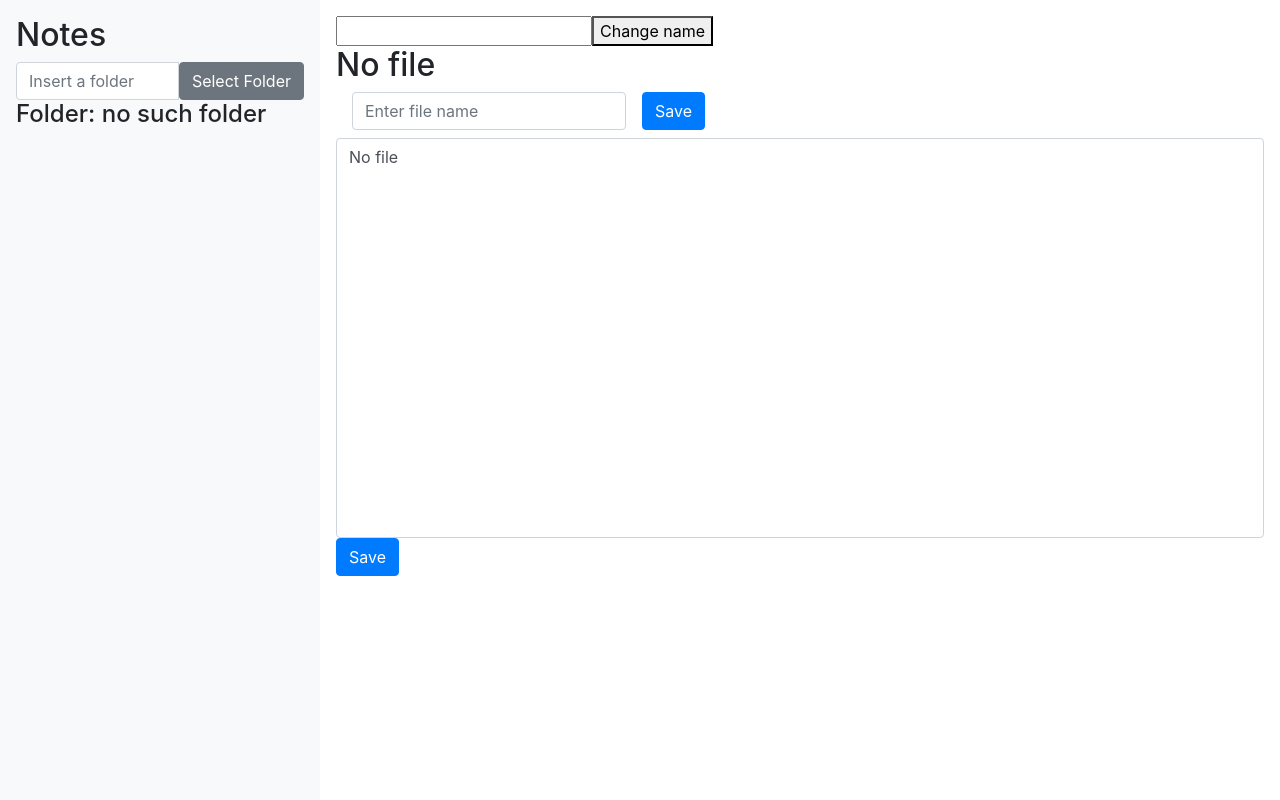
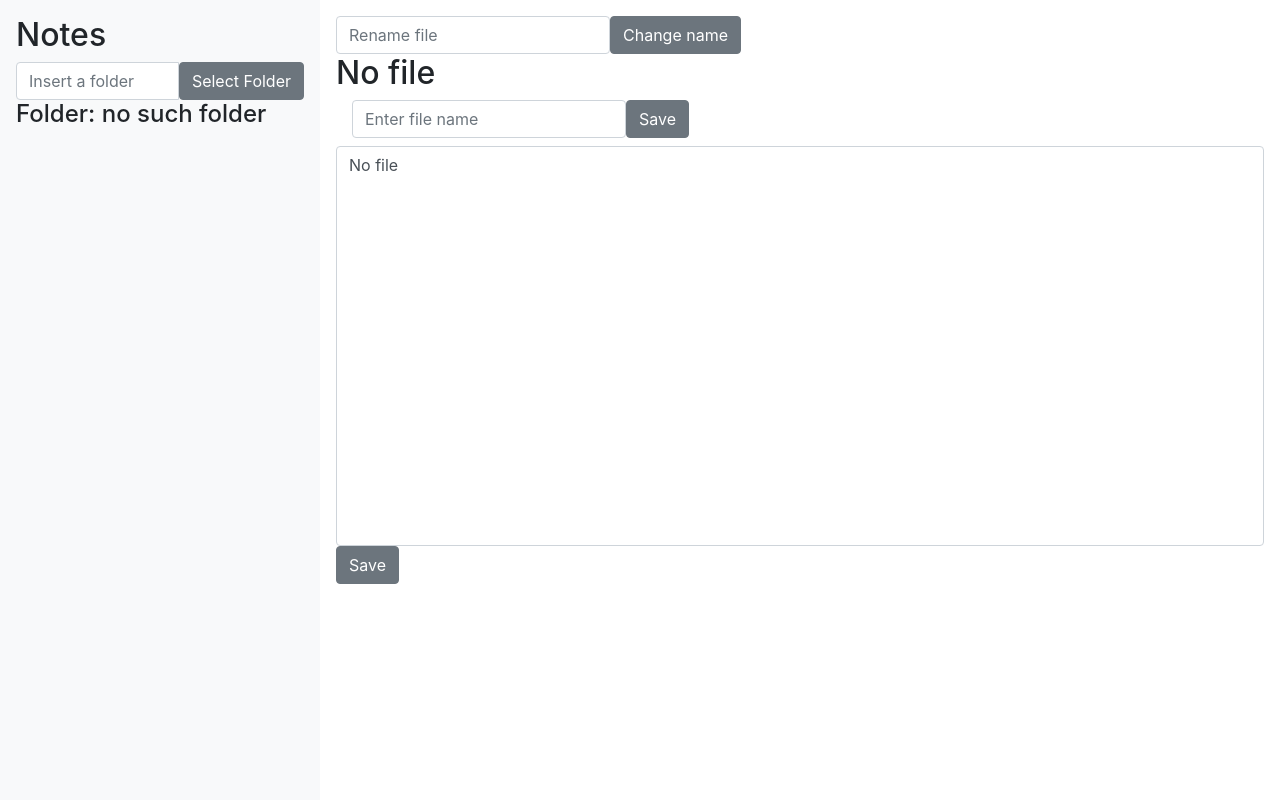
Before and after one commit to majiro-dev/Basalt, a Flask app: page / in a window 1280 px wide. Shown: the part 64-864 px from the top of the page. Run offline with Flask 3, Linux system fonts and the light colour scheme; data that the repository does not hold is empty; some libraries are stand-ins or nearby versions.

Commit message:
button standard

```diff
--- a/templates/index.html
+++ b/templates/index.html
@@ -35,23 +35,22 @@
             </div>
                 <div id="editor" class="col-md-9 vh-100 p-3">
                     <form class="form-inline" action="/rename" method="post">
-                        <input type="text" name="newname" id="newname">
-                        <button  type="submit"> Change name </button>
+                        <input type="text" name="newname" id="newname" class="form-control" placeholder="Rename file">
+                        <button class="btn btn-secondary " type="submit"> Change name </button>
                     </form>
                 <h2> {{name}} </h2>
                     <form class="form-inline" id="fileForm" action="/getFile" method="post">
                 <div class="form-group mx-sm-3 mb-2">
-
                     <input type="text" name="filename" class="form-control" placeholder="Enter file name" required>
+                    <button type="submit" class="btn btn-secondary"> Save</button>
                 </div>
-                <button type="submit" class="btn btn-primary mb-2"> Save</button>
             </form>
             <form  class="form" id="textform" action="/getText" method="post">
                         <div id="textarea" class="form-control" contenteditable="true" style="height: 400px; overflow-y: auto;">
                             {{ content|safe }}
                         </div>
                         <input type="hidden" name="text" id="hiddenTextarea">
-                        <button type="submit" class="btn btn-primary me-md-2">Save</button>
+                        <button type="submit" class="btn btn-secondary ">Save</button>
                     </form>
                 </div>
             </div>
```
Also changed, not shown: other parts of templates/index.html (+1 -1 lines), templates/tasks.html (+4 -4 lines), 1 other file.
